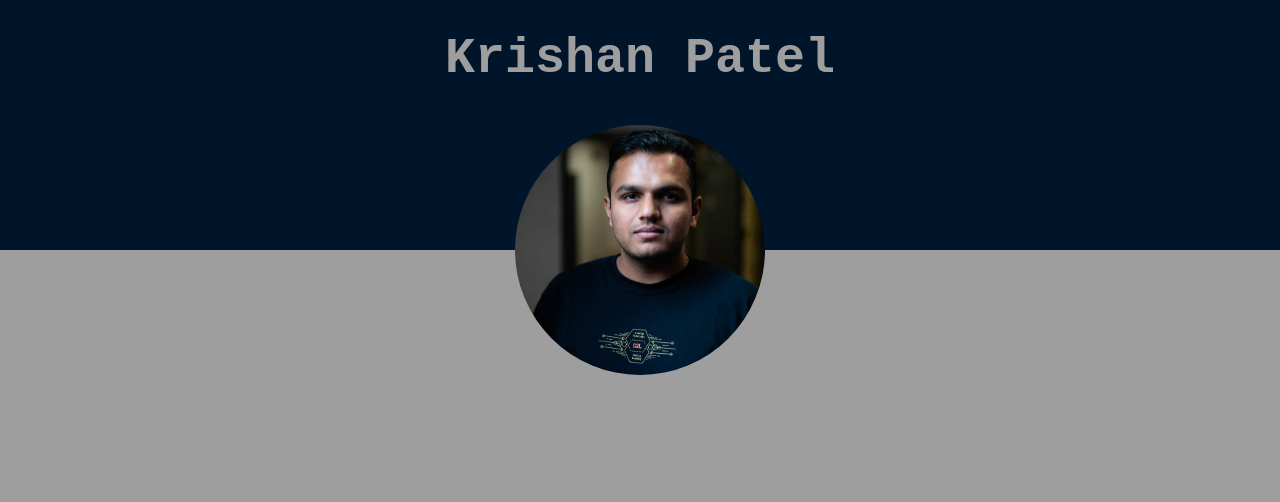
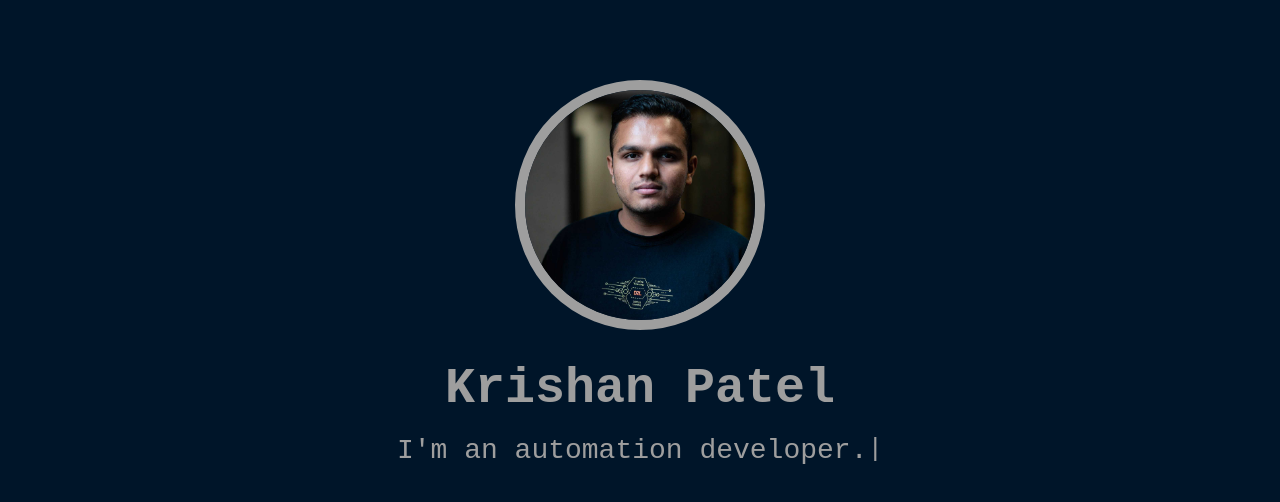
Before and after one commit to krshnpatel/krshnpatel.github.io, a Next.js app: page / in a window 1280 px wide. Shown: the top 502 px of the page. Built offline with nearby package versions, Linux system fonts and the light colour scheme.

Commit message:
Add animated text

```diff
--- a/src/pages/index.js
+++ b/src/pages/index.js
@@ -3,29 +3,30 @@ import Avatar from 'antd/lib/avatar';
 import Col from 'antd/lib/col';
 import Head from 'next/head';
 import Row from 'antd/lib/row';
-// import Typed from 'typed.js';
+import Typed from 'typed.js';
 import styles from '../styles/index.module.css';
 
-// const words = [
-// 	'Krishan Patel',
-// 	'Software Developer'
-// ];
+const subHeaders = [
+	'I\'m a full-stack developer.^500',
+	'I\'m an automation developer.^500',
+  'I\'m a fun guy.^1000'
+];
 
 class Home extends Component {
-  // componentDidMount() {
-  //   const options = {
-  //     strings: words,
-  //     typeSpeed: 50,
-  //     backSpeed: 50,
-  //     loop: true,
-  //     cursorChar: "|",
-  //   };
-  //   this.typed = new Typed(this.el, options);
-  // }
+  componentDidMount() {
+    const options = {
+      strings: subHeaders,
+      typeSpeed: 60,
+      backSpeed: 60,
+      loop: true,
+      cursorChar: "|",
+    };
+    this.typed = new Typed(this.el, options);
+  }
 
-  // componentWillUnmount() {
-  //   this.typed.destroy();
-  // }
+  componentWillUnmount() {
+    this.typed.destroy();
+  }
 
   render() {
     return (
@@ -35,17 +36,21 @@ class Home extends Component {
           {/* <link rel="icon" href="/favicon.ico" /> */}
         </Head>
         <Row className={styles.header} justify="center">
-          <span className={styles.headerTitle}>Krishan Patel</span>
-          {/* <span
-            className={styles.headerTitle}
-            ref={(el) => {
-              this.el = el;
-            }}
-          /> */}
-        </Row>
-        <Row justify="center" align="bottom">
           <Col>
-            <Avatar className={styles.avatar} src="/assets/profile-pic.jpeg"/>
+            <Row justify="center">
+              <Avatar className={styles.avatar} src="/assets/profile-pic.jpeg"/>
+            </Row>
+            <Row justify="center">
+              <span className={styles.headerTitle}>Krishan Patel</span>
+            </Row>
+            <Row justify="center">
+              <span
+                className={styles.subHeader}
+                ref={(el) => {
+                  this.el = el;
+                }}
+              />
+            </Row>
           </Col>
         </Row>
       </div>
--- a/src/styles/globals.css
+++ b/src/styles/globals.css
@@ -1,5 +1,12 @@
 @import "~antd/dist/antd.css";
 
-body {
-	background-color: #9E9E9E;
+.App {
+	background-color: aqua;
 }
+
+.typed-cursor {
+	white-space: pre;
+	font-family: monospace;
+	font-size: 26px;
+	color: #9E9E9E;
+}
--- a/src/styles/index.module.css
+++ b/src/styles/index.module.css
@@ -1,19 +1,25 @@
 .header {
 	background-color: #001529;
-	height: 250px;
-	padding-top: 20px;
-}
-
-.headerTitle {
-	white-space: pre;
-	font-family: monospace;
-	font-size: 50px;
-	font-weight: bold;
-	color: #9E9E9E !important;
+	height: 100vh;
 }
 
 .avatar {
 	height: 250px;
 	width: 250px;
-	margin-top: -125px;
+	border: 10px solid #9E9E9E;
+	margin: 80px 0 20px 0;
 }
+
+.headerTitle {
+	font-family: monospace;
+	font-size: 50px;
+	font-weight: bold;
+	color: #9E9E9E;
+}
+
+.subHeader {
+	white-space: pre;
+	font-family: monospace;
+	font-size: 28px;
+	color: #9E9E9E;
+}
```
